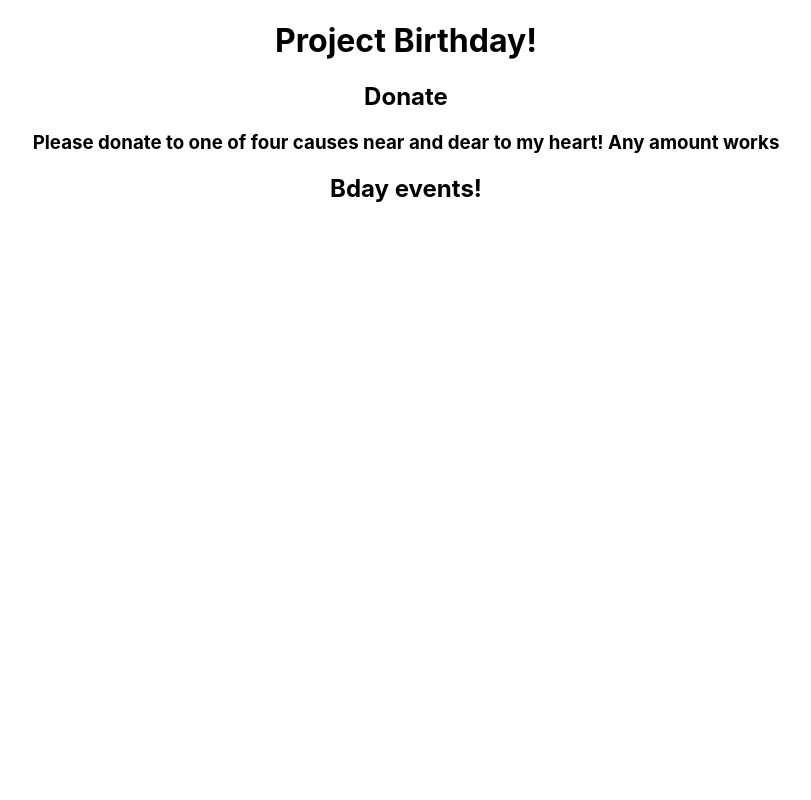
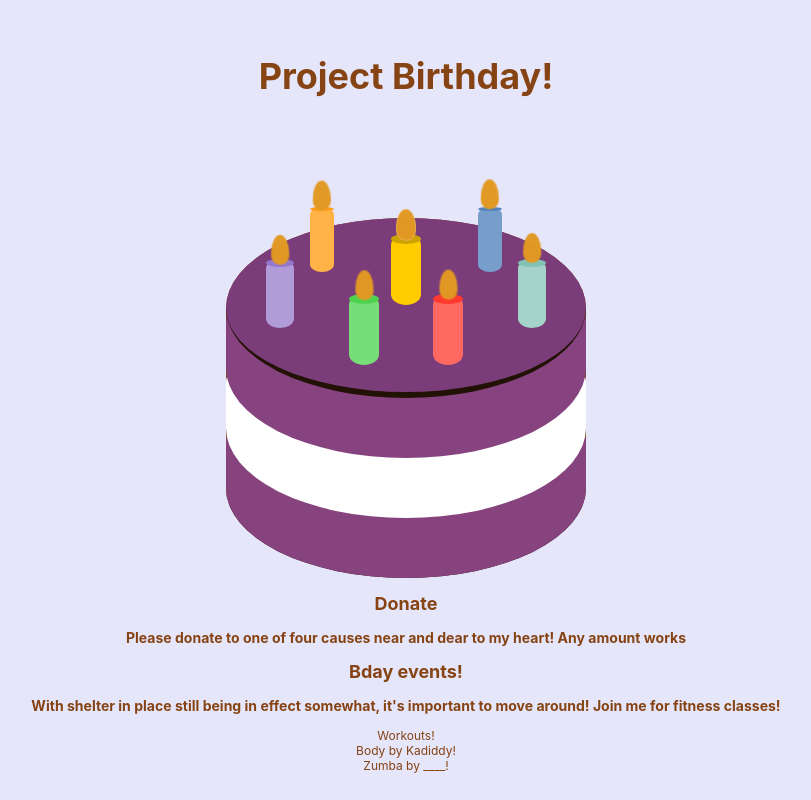
Before and after one commit to jrizza88/ProjectBirthday, a React (Create React App) app in the folder project-birthday/: page / in a window 1280 px wide. Shown: the whole page, without its empty margins (234-1045 px from the left). Built offline with nearby package versions, Linux system fonts and the light colour scheme.

Commit message:
borrowed starter code from 'http://findnerd.com/list/view/An-Animated-Birthday-Cake-Using-CSS3/20896/' and will refactor to have a different take of a birthday cake animation. Started working on the navigation bar

```diff
--- a/project-birthday/src/App.css
+++ b/project-birthday/src/App.css
@@ -2,10 +2,6 @@
   text-align: center;
 }
 
-.App-logo {
-  height: 40vmin;
-  pointer-events: none;
-}
 
 @media (prefers-reduced-motion: no-preference) {
   .App-logo {
@@ -36,3 +32,156 @@
     transform: rotate(360deg);
   }
 }
+
+
+@-webkit-keyframes flames {
+  0% {
+  height: 2.2em;
+  -webkit-transform: rotate(0.5deg);
+  transform: rotate(0.5deg);
+  opacity: 0.8;
+  }
+  100% {
+  height: 2.5em;
+  -webkit-transform: rotate(-0.5deg);
+  transform: rotate(-0.5deg);
+  border-radius: 50% / 30%;
+  border-top-right-radius: 50% 60%;
+  border-top-left-radius: 50% 60%;
+  opacity: 1;
+  }
+  }
+  @keyframes flames {
+  0% {
+  height: 2.2em;
+  -webkit-transform: rotate(0.5deg);
+  transform: rotate(0.5deg);
+  opacity: 0.8;
+  }
+  100% {
+  height: 2.5em;
+  -webkit-transform: rotate(-0.5deg);
+  transform: rotate(-0.5deg);
+  border-radius: 50% / 30%;
+  border-top-right-radius: 50% 60%;
+  border-top-left-radius: 50% 60%;
+  opacity: 1;
+  }
+  }
+  @-webkit-keyframes candles {
+  0% {
+  height: 10em;
+  border-radius: 50% / 5%;
+  }
+  100% {
+  height: 2em;
+  border-radius: 50% / 25%;
+  }
+  }
+  @keyframes candles {
+  0% {
+  height: 10em;
+  border-radius: 50% / 5%;
+  }
+  100% {
+  height: 2em;
+  border-radius: 50% / 25%;
+  }
+  }
+  *,
+  *::before,
+  *::after {
+  box-sizing: border-box;
+  }
+  body {
+  background: #e6e6fa;
+  color: #864313;
+  font-size: 12px;
+  }
+  .title {
+  text-align: center;
+  font-size: 3em;
+  }
+  .cake {
+  height: 30em;
+  width: 30em;
+  margin: 10em auto 0;
+  position: relative;
+  border-radius: 100% / 50%;
+  background: #7b3d11;
+  border-bottom: 0.25em solid #2d1606;
+  }
+  .cake::before {
+  content: '';
+  position: absolute;
+  top: 0;
+  left: 0;
+  right: 0;
+  bottom: 0;
+  height: 15em;
+  border-radius: 50%;
+  background: #7b3d79;
+  border-bottom: 0.5em solid #221105;
+  z-index: 10;
+  }
+  .cake::after {
+  content: '';
+  position: absolute;
+  top: 5em;
+  left: 0;
+  right: 0;
+  bottom: 0;
+  height: 15em;
+  border-radius: 50%;
+  border-top-right-radius: 25%;
+  border-top-left-radius: 25%;
+  background: #86437f;
+  box-shadow: 0 5em 0 #fff, 0 10em 0 #86437e;;
+  }
+  .candles {
+  z-index: 20;
+  position: absolute;
+  padding: 0;
+  margin: 0;
+  height: 10em;
+  width: 2.5em;
+  position: absolute;
+  bottom: 22.5em;
+  left: 0;
+  right: 0;
+  margin: 0 auto;
+  border-radius: 50% / 5%;
+  -webkit-animation: candles 10s 2s 2 alternate;
+  animation: candles 10s 2s 2 alternate;
+  background: #ffcc00;
+  box-shadow: -3.5em 5em 0 0 #77DD77, 3.5em 5em 0 0 #FF6961, -7em -2.5em 0 -3px #FFB347, 7em -2.5em 0 -3px #779ECB, -10.5em 2em 0 -1px #B19CD9, 10.5em 2em 0 -1px #A5D3CA;
+  }
+  .candles::before {
+  content: '';
+  position: absolute;
+  top: 0;
+  left: 0;
+  right: 0;
+  bottom: 0;
+  height: 10px;
+  border-radius: 50%;
+  background: #cca300;
+  box-shadow: -3.5em 5em 0 0 #4ed34e, 3.5em 5em 0 0 #ff392e, -7em -2.5em 0 -3px #ff9e14, 7em -2.5em 0 -3px #5284bd, -10.5em 2em 0 -1px #9477cb, 10.5em 2em 0 -1px #83c2b6;
+  }
+  .candles::after {
+  content: '';
+  position: absolute;
+  top: -2em;
+  right: 0;
+  left: 0;
+  margin: auto;
+  border-radius: 50% / 40%;
+  border-top-right-radius: 50% 60%;
+  border-top-left-radius: 50% 60%;
+  background: #E29822;
+  height: 2.5em;
+  width: 1.5em;
+  -webkit-animation: flames 0.75s infinite alternate;
+  animation: flames 0.75s infinite alternate;
+  box-shadow: 0 0 0 1px #e8ad4f, -3.5em 5em 1px 0 #E29822, 3.5em 5em 1px 0 #E29822, -7em -2.5em 1px 0 #E29822, 7em -2.5em 1px 0 #E29822, -10.5em 2em 1px 0 #E29822, 10.5em 2em 1px 0 #E29822;
+  }
--- a/project-birthday/src/App.js
+++ b/project-birthday/src/App.js
@@ -2,11 +2,19 @@ import React from 'react';
 import './App.css';
 import Donate from "./Components/Donate/Donate";
 import Events from "./Components/Events/Events";
+import NavBar from "./Reusables/NavBar";
 
 function App() {
   return (
     <div className="App">
-      <h1>Project Birthday!</h1>
+    <NavBar />
+      <div className="container">
+      <NavBar />
+        <h1 className='title'>Project Birthday!</h1>
+        <div className='cake'>
+            <div className='candles'></div>
+        </div>
+      </div>
       < Donate />
       < Events />
     </div>
--- a/project-birthday/src/Components/Events/Events.js
+++ b/project-birthday/src/Components/Events/Events.js
@@ -4,6 +4,19 @@ const Events = () => {
     return (
     <div>
         <h2>Bday events!</h2>
+        <h3>With shelter in place still being in effect somewhat, it's important to move around! Join me for fitness classes!</h3>
+
+        <div>Workouts!
+
+            <div>Body by Kadiddy!
+
+            </div>
+
+            <div>Zumba by ____!
+            </div>
+
+        </div>
+
     </div>
     )
 }
--- /dev/null
+++ b/project-birthday/src/Reusables/NavBar.css
@@ -0,0 +1,11 @@
+#navbar {
+    width: 220px;
+    transform: translateX(-220px);
+    transition: transform 400ms ease-in;
+  }
+  #navbar.slideIn {
+    transform: translateX(0);
+  }
+  #navbar.slideOut {
+    transform: translateX(-220px);
+  }
--- /dev/null
+++ b/project-birthday/src/Reusables/NavBar.js
@@ -0,0 +1,10 @@
+import React from 'react';
+import "./NavBar.css";
+
+const Navbar = ({ visible }) => (
+    <div id="navbar" className={visible ? 'slideIn' : 'slideOut'}>
+      Hello
+    </div>
+  )
+
+export default Navbar;
```
